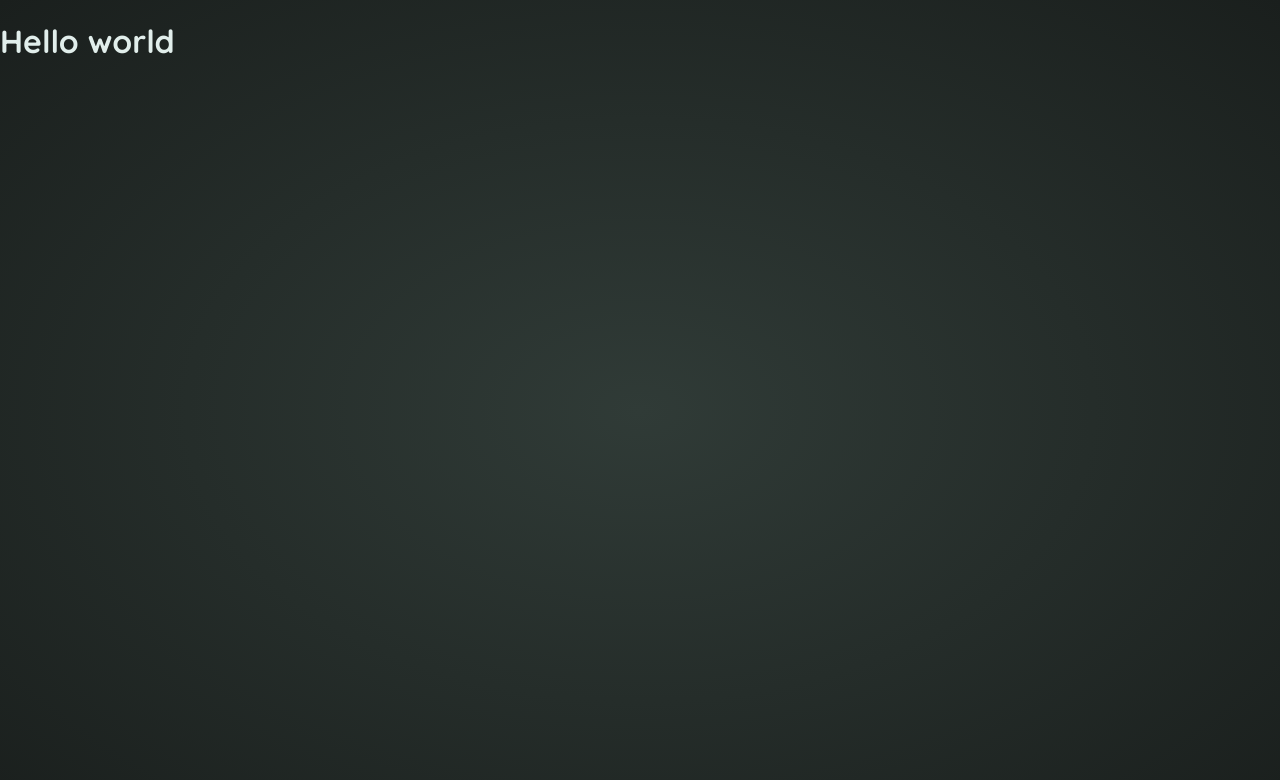
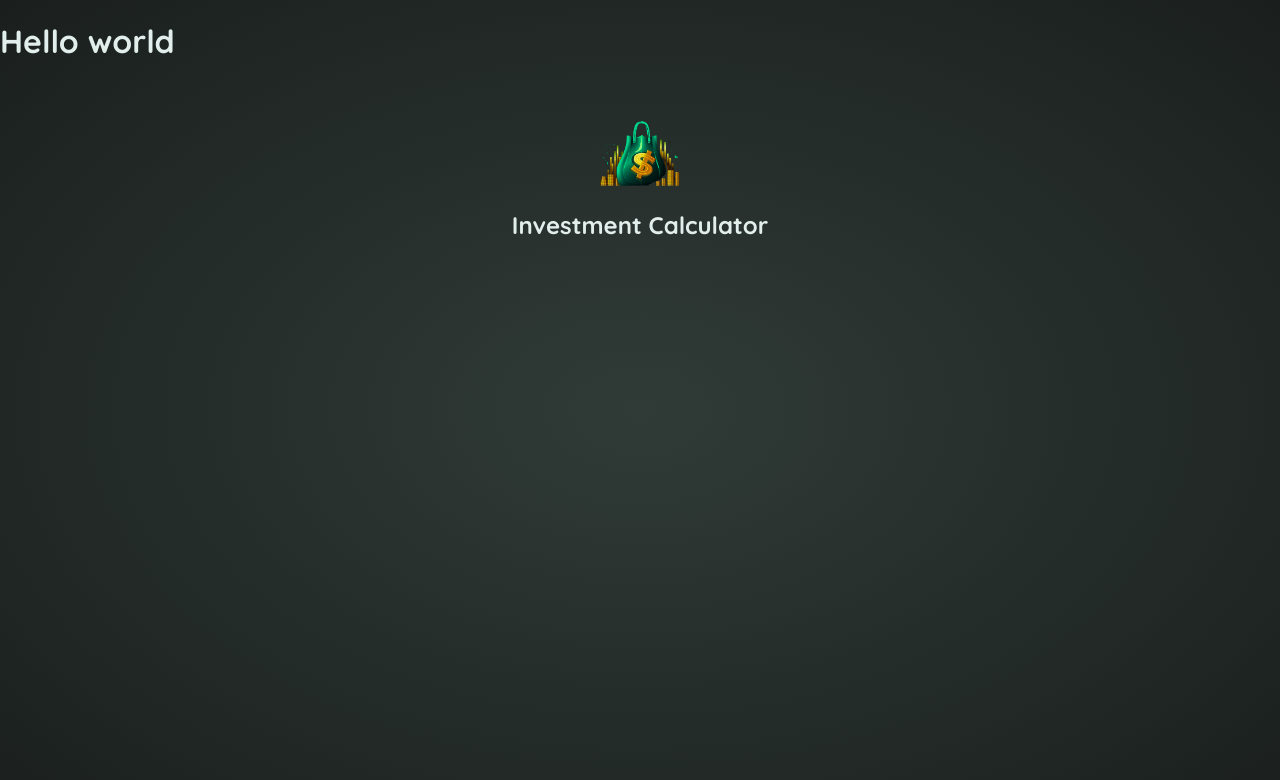
Before and after one commit to akshajdevkv/investment-calculator, a React (Vite) app: page / in a window 1280 px wide. Shown: the top 780 px of the page. Built offline with nearby package versions, Linux system fonts and the light colour scheme.

Commit message:
add user input

```diff
--- a/src/App.jsx
+++ b/src/App.jsx
@@ -1,5 +1,7 @@
+import Header from "./components/Header"
 export default function App(){
   return  <>
     <h1>Hello world</h1>
+    <Header/>
   </>
 }
--- a/src/components/Header.jsx
+++ b/src/components/Header.jsx
@@ -1,8 +1,8 @@
 import logo from "../assets/investment-calculator-logo.png";
 
 export default function Header(){
-    return <header>
-        <img src={logo} />
+    return <header id="header">
+        <img src={logo} alt="money bag logo"/>
         <h1>Investment Calculator</h1>
     </header>
 }
--- /dev/null
+++ b/src/components/UserInput.jsx
@@ -0,0 +1,5 @@
+export default function UserInput(){
+    return <section id="user-input">
+
+    </section>
+}
```
